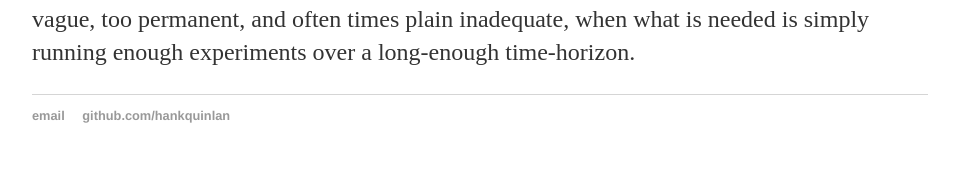
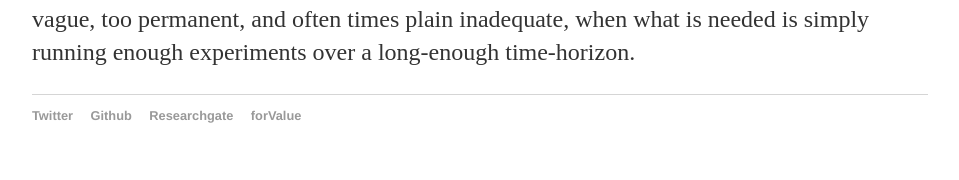
Before and after one commit to ndehouche/ndehouche.github.io, a Jekyll site: the page built from _posts/2021-04-02-policy-as-computation.md, in a window 1280 px wide. Shown: the part 1948-2128 px from the top of the page, without its empty margins (160-1119 px from the left). Built offline with Jekyll 4.4.1, drawn with Linux system fonts in a browser that asks for light colours.

Commit message:
Update default.html

```diff
--- a/_layouts/default.html
+++ b/_layouts/default.html
@@ -21,8 +21,12 @@
 			</div><!-- /.container -->
 			<footer>
 	    		<ul>
-	        		<li><a href="mailto:hankquinlanhub@gmail.com">email</a></li>
-	        		<li><a href="https://github.com/hankquinlan">github.com/hankquinlan</a></li>
+	        		<li><a href="https://twitter.com/ndehouche">Twitter</a></li>
+	        		<li><a href="https://github.com/ndehouche">Github</a></li>
+
+				<li><a href="https://www.researchgate.net/profile/Nassim-Dehouche">Researchgate</a></li>
+				<li><a href="https://www.forvalue.org">forValue</a></li>
+
 				</ul>
 			</footer>
 		</body>
```
